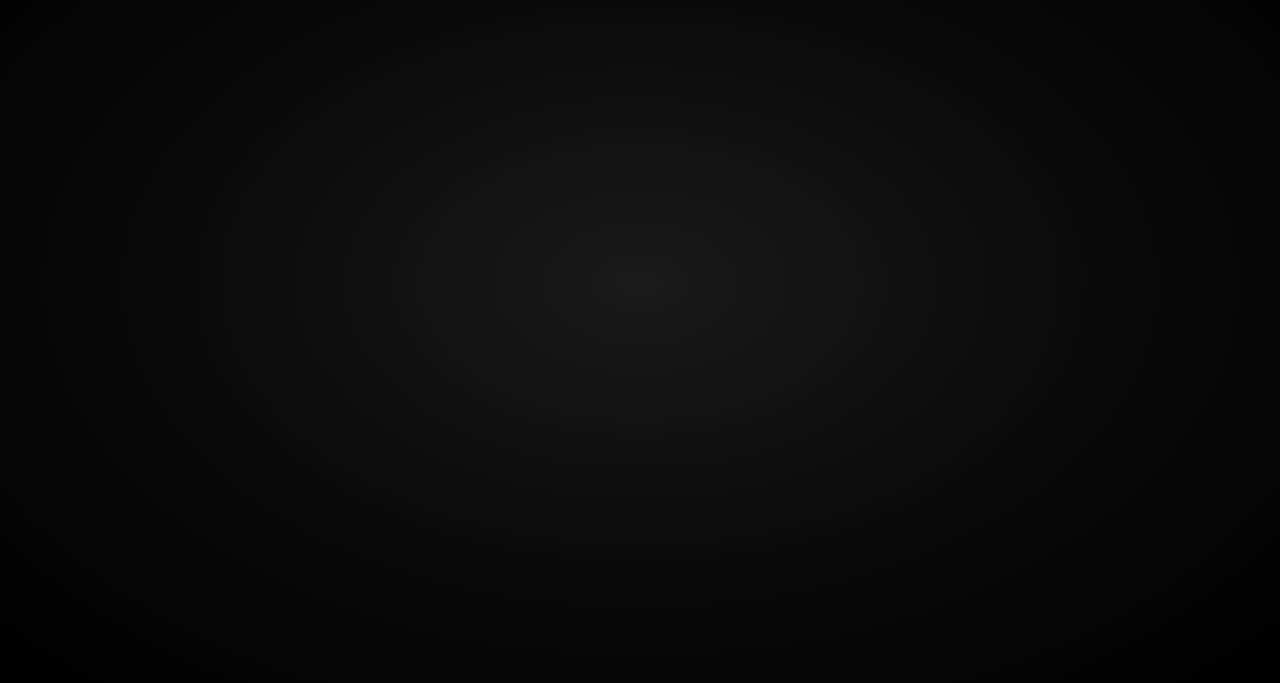
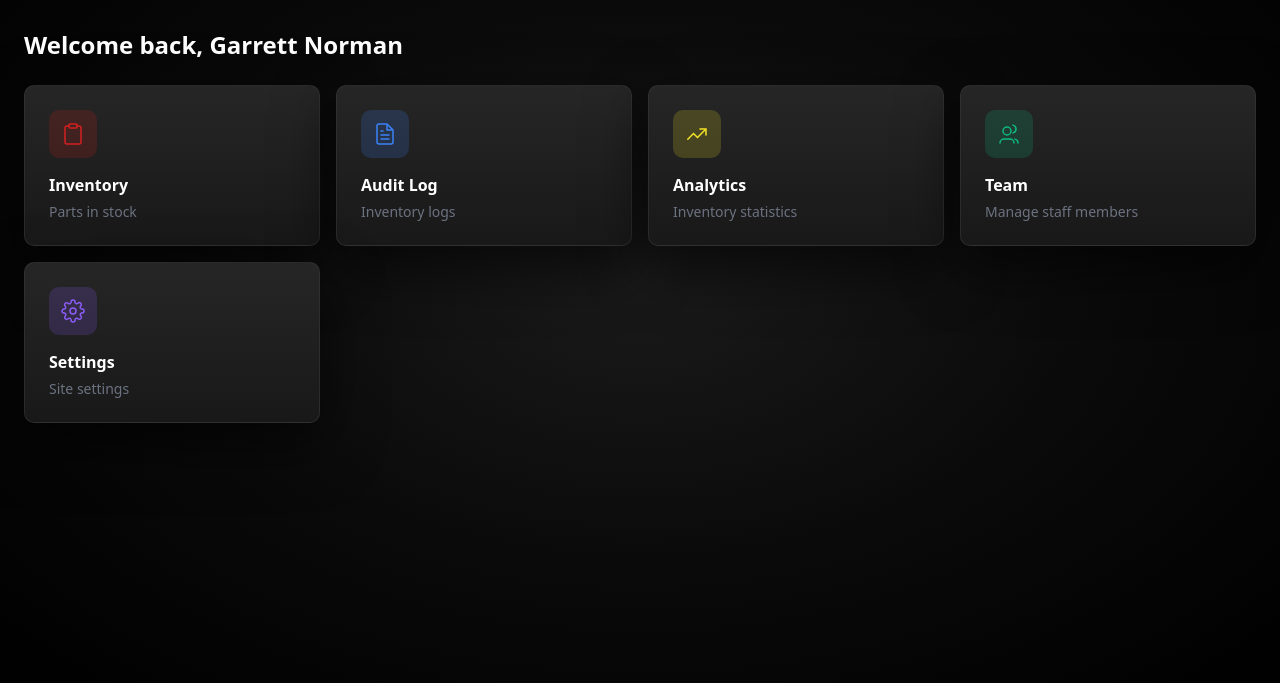
Before and after one commit to gart1019/mueller-parts-index, a Flask app: page / in a window 1280 px wide. Shown: the part 117-800 px from the top of the page. Run offline with Flask 3, Linux system fonts and the light colour scheme; a user stored in the database is signed in.

Commit message:
Linked new pages, add dashboard analytics, inventory pg

```diff
--- a/app/forms.py
+++ b/app/forms.py
@@ -8,7 +8,7 @@ class LoginForm(FlaskForm):
     username = StringField("Email", validators=[DataRequired()])
     password = PasswordField("Password", validators=[DataRequired()])
     remember_me = BooleanField("Remember Me")
-    recaptcha = RecaptchaField()
+    # recaptcha = RecaptchaField()
     submit = SubmitField("Sign In")
 
     def validate_username(self, username):
--- a/app/models.py
+++ b/app/models.py
@@ -22,6 +22,7 @@ class Role(db.Model):
 class User(UserMixin, db.Model):
     __tablename__ = "user"
     id: Mapped[int] = mapped_column(primary_key=True)
+    full_name: Mapped[str] = mapped_column(String(50))
     email: Mapped[str] = mapped_column(unique=True)
     password_hash: Mapped[Optional[str]] = mapped_column(String(50))
 
--- a/app/routes.py
+++ b/app/routes.py
@@ -10,44 +10,48 @@ from urllib.parse import urlsplit
 @app.route('/')
 @app.route('/dashboard')
 @login_required
-def index():
+def dashboard():
     return render_template('dashboard.html')
+
 
 @app.route('/login', methods=['GET', 'POST'])
 def login():
     if current_user.is_authenticated:
-        return redirect(url_for('lookup'))
+        return redirect(url_for('dashboard'))
 
     form = LoginForm()
     if form.validate_on_submit():
         user = User.query.filter_by(email=form.username.data).first()
 
-        if user is None or not user.check_password(form.password.data):
-            return redirect(url_for('index'))
+        if user is None or not user.check_password(form.password.data): #fail block
+            return redirect(url_for('login'))
+
+        login_user(user, remember=form.remember_me.data) #success
 
         next_page = request.args.get('next')
-        if not next_page or urlsplit(next_page).netloc != '':
-            next_page = url_for('index')
+        if not next_page or urlsplit(next_page).netloc != '': #where to go next
+            next_page = url_for('dashboard')
 
-        login_user(user, remember=form.remember_me.data)
         return redirect(next_page)
+    return render_template('login.html', form=form)
 
-    return render_template('login.html', form=form)
 
 @app.route('/logout')
 # @login_required
 def logout():
     logout_user()
-    return redirect(url_for('index'))
+    return redirect(url_for('login'))
 
 @app.route('/register')
 def register():
     if current_user.is_authenticated:
-        return redirect(url_for('index'))
-
-
+        return redirect(url_for('dashboard'))
     return render_template('register.html')
 
+@app.route('/inventory')
+@login_required
+def inventory():
+    return render_template('inventory.html')
 
 @app.route('/lookup')
 def lookup():
--- a/app/static/css/app.css
+++ b/app/static/css/app.css
@@ -308,7 +308,7 @@ input::placeholder{ color:#6b7280; }
   display:block;
   padding:24px;
   border-radius:10px;
-  text-decoration:none;
+  text-decoration: none;
   color:inherit;
   transition: transform 160ms ease, filter 160ms ease;
 }
@@ -336,3 +336,18 @@ input::placeholder{ color:#6b7280; }
   color:#6b7280;
   font-size:14px;
 }
+
+table{
+  display: block;
+  border-radius: 10px;
+  color: inherit;
+  border: 1px solid;
+}
+
+.inv-table {
+  width: 75%;
+}
+
+tr:nth-child(even) {
+  background-color: #d6eeee5c;
+}
--- a/app/templates/base.html
+++ b/app/templates/base.html
@@ -37,12 +37,12 @@
                         </div>
 
                         <div class="user-meta">
-                        <p class="user-name">User</p>
-                        <p class="user-email">user@email.com</p>
+                        <p class="user-name">{{ current_user.full_name }}</p>
+                        <p class="user-email">{{ current_user.email }}</p>
                         </div>
                     </div>
 
-                    <a class="logout" href="index.html" aria-label="Logout">
+                    <a class="logout" href="{{url_for('logout')}}" aria-label="Logout">
                         <svg viewBox="0 0 24 24" class="icon-sm" role="img" aria-label="Logout">
                         <path d="M9 21H5a2 2 0 0 1-2-2V5a2 2 0 0 1 2-2h4" fill="none" stroke="currentColor" stroke-width="1.5" stroke-linecap="round"/>
                         <path d="M16 17l5-5-5-5" fill="none" stroke="currentColor" stroke-width="1.5" stroke-linecap="round" stroke-linejoin="round"/>
--- a/app/templates/dashboard.html
+++ b/app/templates/dashboard.html
@@ -5,5 +5,67 @@
 {% endblock %}
 
 {% block content %}
+<main class="main">
+    <h2 class="title">Welcome back, {{ current_user.full_name }}</h2>
 
+    <section class="grid" aria-label="Quick actions">
+    <a class="card" href="{{url_for('inventory')}}" aria-label="Dashboard">
+        <div class="card-icon" style="--tint:#d42020;">
+        <svg viewBox="0 0 24 24" class="icon-md" role="img" aria-label="Home">
+            <path d="M16 4h2a2 2 0 0 1 2 2v14a2 2 0 0 1-2 2H6a2 2 0 0 1-2-2V6a2 2 0 0 1 2-2h2" fill="none" stroke="currentColor" stroke-width="1.5" stroke-linecap="round"></path>
+            <rect x="8" y="2" width="8" height="4" rx="1" ry="1" fill="none" stroke="currentColor" stroke-width="1.5" stroke-linecap="round"></rect>
+        </svg>
+        </div>
+        <p class="card-title">Inventory</p>
+        <p class="card-sub">Parts in stock</p>
+    </a>
+
+    <a class="card" href="#" aria-label="Audit Log">
+        <div class="card-icon" style="--tint:#3b82f6;">
+        <svg viewBox="0 0 24 24" class="icon-md" role="img" aria-label="Projects">
+
+            <path d="M14 2H6a2 2 0 0 0-2 2v16c0 1.1.9 2 2 2h12a2 2 0 0 0 2-2V8l-6-6z" fill="none" stroke="currentColor" stroke-width="1.5" stroke-linecap="round" stroke-linejoin="round" />
+            <path d="M14 3v5h5M16 13H8M16 17H8M10 9H8" fill="none" stroke="currentColor" stroke-width="1.5" stroke-linecap="round" stroke-linejoin="round"/>
+        </svg>
+        </div>
+        <p class="card-title">Audit Log</p>
+        <p class="card-sub">Inventory logs</p>
+    </a>
+
+    <a class="card" href="#" aria-label="Audit Log">
+        <div class="card-icon" style="--tint:#F5E427;">
+        <svg viewBox="0 0 24 24" class="icon-md" role="img" aria-label="Projects">
+            <path d="M20.2 7.8l-7.7 7.7-4-4-5.7 5.7" fill="none" stroke="currentColor" stroke-width="1.5" stroke-linecap="round"/>
+            <path d="M15 7h6v6" fill="none" stroke="currentColor" stroke-width="1.5" stroke-linecap="round"/>
+        </svg>
+        </div>
+        <p class="card-title">Analytics</p>
+        <p class="card-sub">Inventory statistics</p>
+    </a>
+
+    <a class="card" href="#" aria-label="Team">
+        <div class="card-icon" style="--tint:#10b981;">
+        <svg viewBox="0 0 24 24" class="icon-md" role="img" aria-label="Team">
+            <path d="M17 21a4 4 0 0 0-4-4H7a4 4 0 0 0-4 4" fill="none" stroke="currentColor" stroke-width="1.5" stroke-linecap="round"/>
+            <path d="M10 13a4 4 0 1 0-4-4 4 4 0 0 0 4 4Z" fill="none" stroke="currentColor" stroke-width="1.5" stroke-linecap="round" stroke-linejoin="round"/>
+            <path d="M21 21a4 4 0 0 0-3-3.87" fill="none" stroke="currentColor" stroke-width="1.5" stroke-linecap="round"/>
+            <path d="M16 3.13a4 4 0 0 1 0 7.75" fill="none" stroke="currentColor" stroke-width="1.5" stroke-linecap="round"/>
+        </svg>
+        </div>
+        <p class="card-title">Team</p>
+        <p class="card-sub">Manage staff members</p>
+    </a>
+
+    <a class="card" href="#" aria-label="Settings">
+        <div class="card-icon" style="--tint:#8b5cf6;">
+        <svg viewBox="0 0 24 24" class="icon-md" role="img" aria-label="Settings">
+            <circle cx="12" cy="12" r="3" fill="none" stroke="currentColor" stroke-width="1.5" stroke-linecap="round"></circle>
+            <path d="M19.4 15a1.65 1.65 0 0 0 .33 1.82l.06.06a2 2 0 0 1 0 2.83 2 2 0 0 1-2.83 0l-.06-.06a1.65 1.65 0 0 0-1.82-.33 1.65 1.65 0 0 0-1 1.51V21a2 2 0 0 1-2 2 2 2 0 0 1-2-2v-.09A1.65 1.65 0 0 0 9 19.4a1.65 1.65 0 0 0-1.82.33l-.06.06a2 2 0 0 1-2.83 0 2 2 0 0 1 0-2.83l.06-.06a1.65 1.65 0 0 0 .33-1.82 1.65 1.65 0 0 0-1.51-1H3a2 2 0 0 1-2-2 2 2 0 0 1 2-2h.09A1.65 1.65 0 0 0 4.6 9a1.65 1.65 0 0 0-.33-1.82l-.06-.06a2 2 0 0 1 0-2.83 2 2 0 0 1 2.83 0l.06.06a1.65 1.65 0 0 0 1.82.33H9a1.65 1.65 0 0 0 1-1.51V3a2 2 0 0 1 2-2 2 2 0 0 1 2 2v.09a1.65 1.65 0 0 0 1 1.51 1.65 1.65 0 0 0 1.82-.33l.06-.06a2 2 0 0 1 2.83 0 2 2 0 0 1 0 2.83l-.06.06a1.65 1.65 0 0 0-.33 1.82V9a1.65 1.65 0 0 0 1.51 1H21a2 2 0 0 1 2 2 2 2 0 0 1-2 2h-.09a1.65 1.65 0 0 0-1.51 1z" fill="none" stroke="currentColor" stroke-width="1.5" stroke-linecap="round"></path>
+        </svg>
+        </div>
+        <p class="card-title">Settings</p>
+        <p class="card-sub">Site settings</p>
+    </a>
+    </section>
+</main>
 {% endblock %}
--- a/requirements.txt
+++ b/requirements.txt
@@ -4,3 +4,4 @@ flask-wtf
 flask-login
 flask-sqlalchemy
 flask-alembic
+flask-debugtoolbar
```
Also changed, not shown: app/templates/inventory.html (added, +9 -0 lines), app/templates/login.html (+5 -4 lines), instance/db.sqlite.
